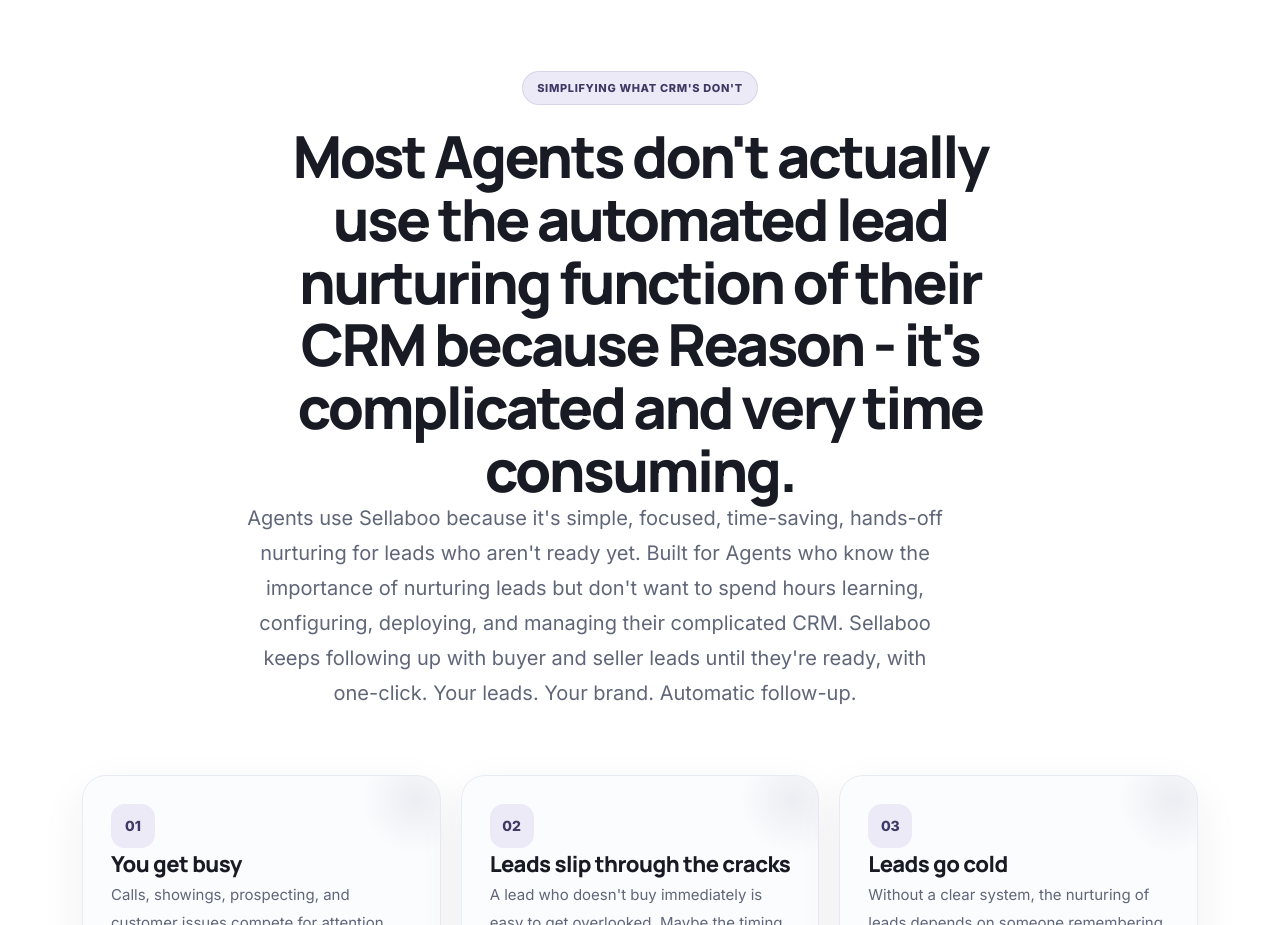
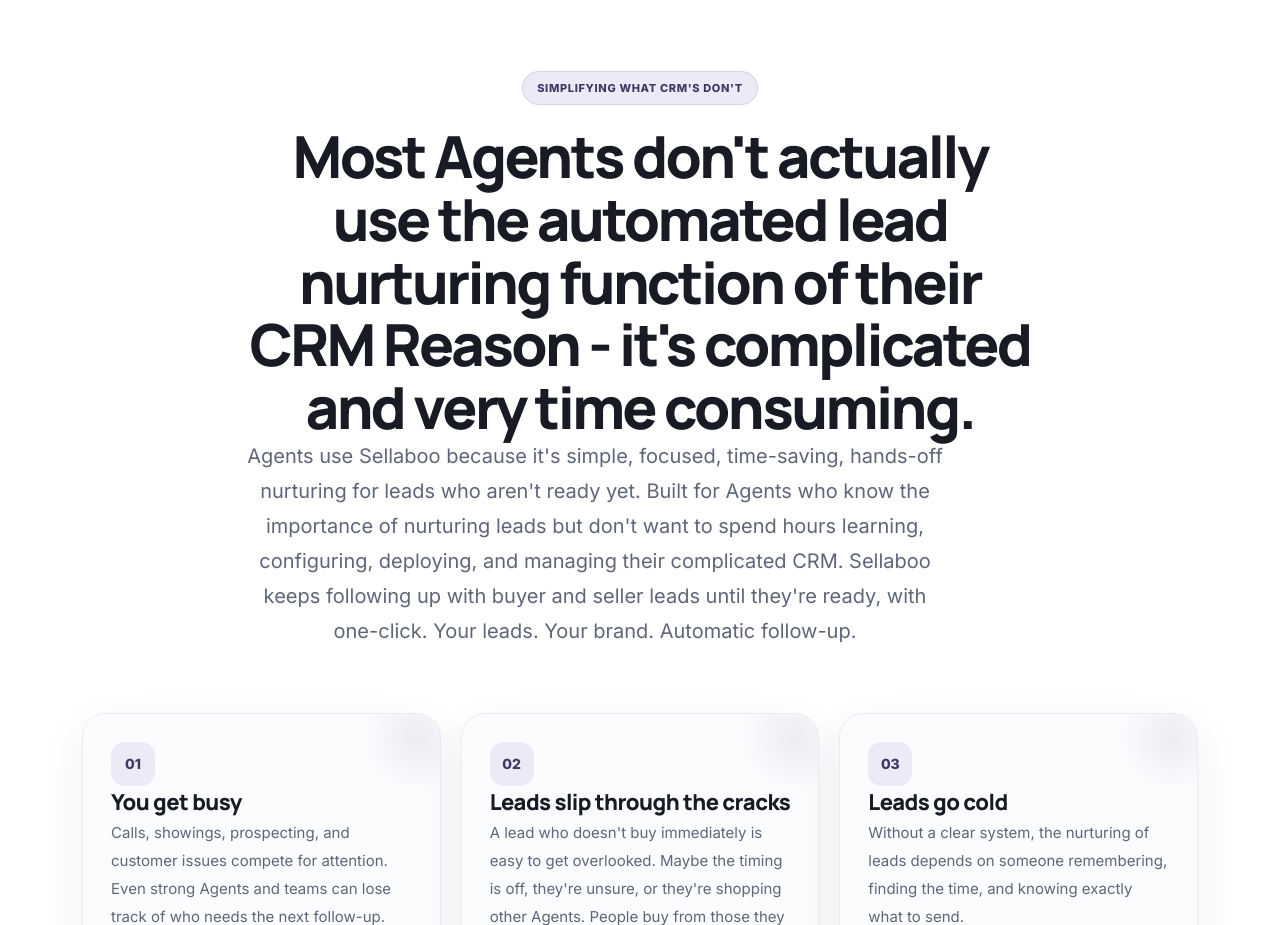
Before and after one commit to Sellaboo-dev/sellaboo-marketing, a Next.js app: page / in a window 1280 px wide. Shown: the part 1120-2045 px from the top of the page. Built offline with nearby package versions, Linux system fonts and the light colour scheme.

Commit message:
changed the text in the Problem section.

```diff
--- a/components/sections/ProblemSection.tsx
+++ b/components/sections/ProblemSection.tsx
@@ -56,7 +56,7 @@
 
           <h2 className="font-[var(--font-heading)] text-[clamp(36px,5vw,58px)] font-extrabold leading-[1.08] tracking-[-0.045em] text-[var(--color-heading)]">
             Most Agents don't actually use the automated
-            lead nurturing function of their CRM because
+            lead nurturing function of their CRM
             Reason - it's complicated and very time consuming.
             </h2>
 
```
